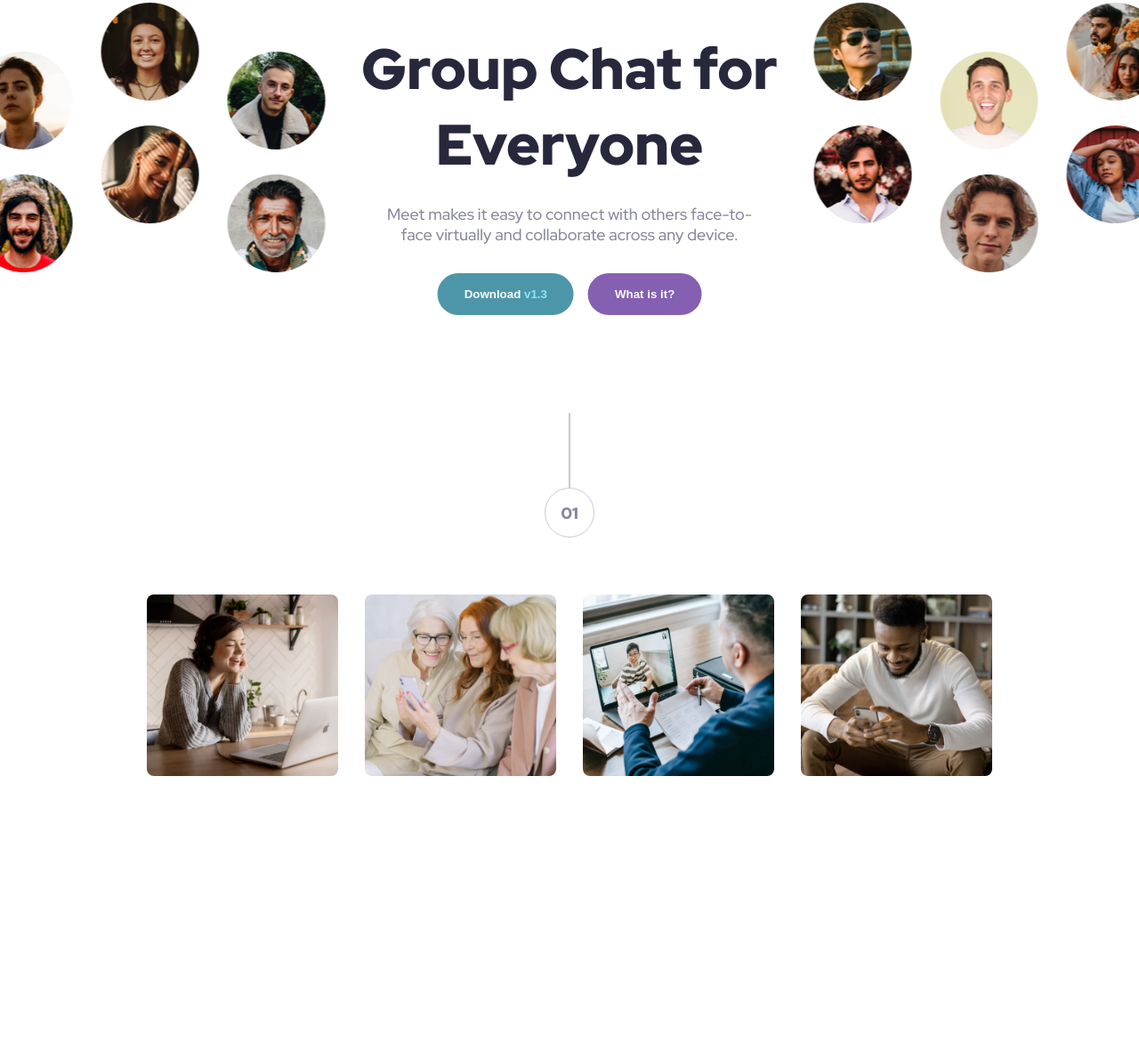
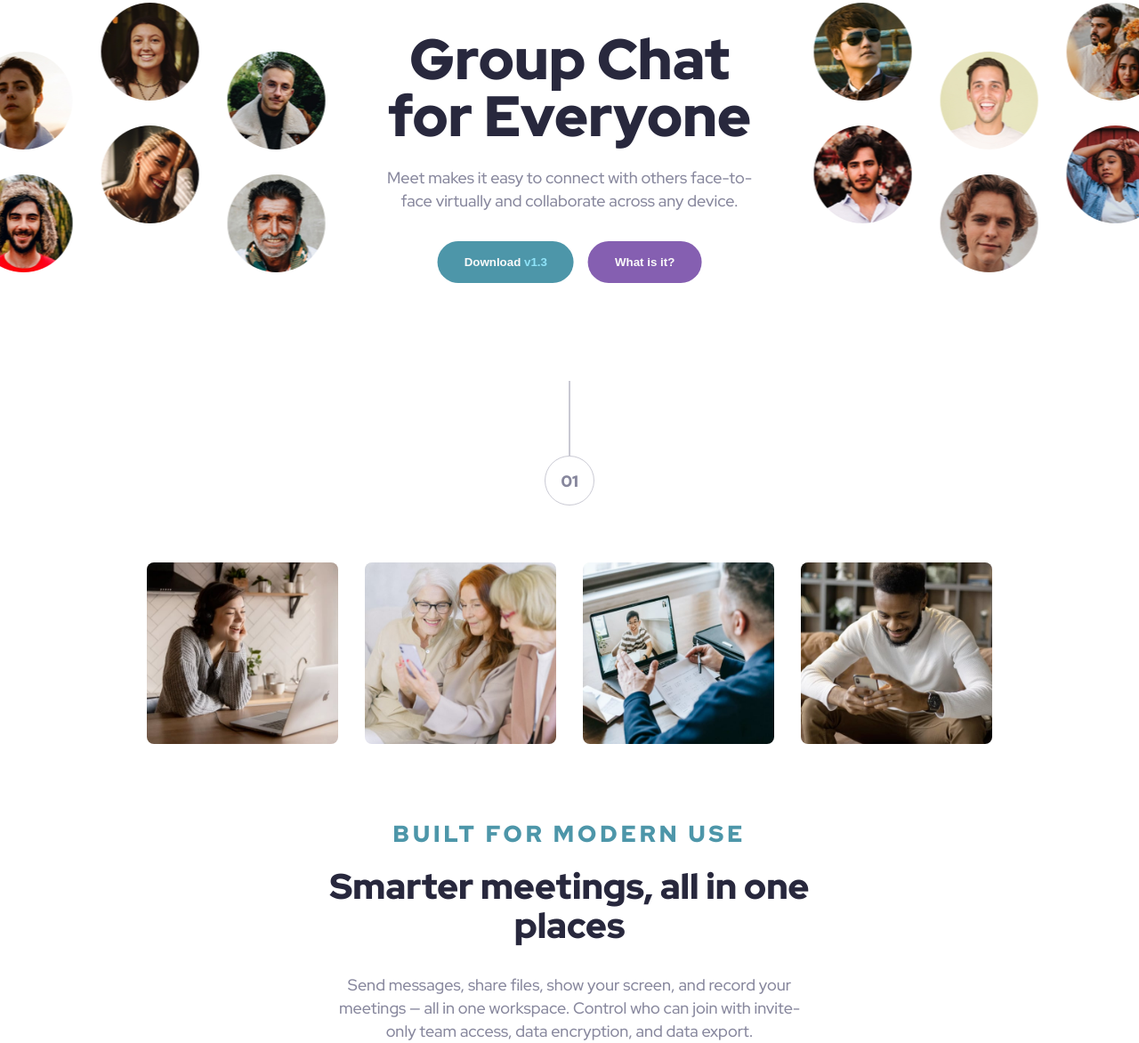
Before and after one commit to delroscol98/Meet-Landing-Page, a website: page index.html in a window 1280 px wide. Shown: the part 169-1341 px from the top of the page at 89% size. Before the commit the page ends 1041 px from the top, so only its background shows below. Drawn offline with Linux system fonts and the light colour scheme.

Commit message:
features added

```diff
--- a/index.html
+++ b/index.html
@@ -76,5 +76,15 @@
         class="images__img"
       />
     </section>
+
+    <section class="features">
+      <h3 class="overline">Built for modern use</h3>
+      <h2 class="heading-2">Smarter meetings, all in one places</h2>
+      <p class="paragraph">
+        Send messages, share files, show your screen, and record your meetings —
+        all in one workspace. Control who can join with invite-only team access,
+        data encryption, and data export.
+      </p>
+    </section>
   </body>
 </html>
--- a/sass/base/typography.scss
+++ b/sass/base/typography.scss
@@ -29,24 +29,25 @@ html {
 
 .heading-1 {
   font-size: clamp(4rem, 10.667vw, 6.4rem);
+  line-height: 1;
 }
 
 .heading-2 {
-  font-size: clamp(4rem, 10.667vw, 4.4rem);
+  font-size: clamp(3.2rem, 8.533vw, 4rem);
+  line-height: calc(44 / 40);
 }
 
 .overline {
   font-size: clamp(1.6rem, 4.267vw, 2.6rem);
   letter-spacing: 0.4rem;
   text-transform: uppercase;
+  color: $turquoise;
+  line-height: calc(26 / 16);
 }
 
 .paragraph {
-  font-size: 1.6rem;
+  font-size: clamp(1.6rem, 2.083vw, 1.8rem);
   font-weight: 500;
   color: $grey;
-
-  @media screen and (min-width: $bp-tablet) {
-    font-size: 1.8rem;
-  }
+  line-height: calc(26 / 18);
 }
--- /dev/null
+++ b/sass/layout/features.scss
@@ -0,0 +1,12 @@
+.features {
+  @include centerHorizontal;
+  width: calc(min(87.2vw, 54rem));
+
+  & .heading-2 {
+    margin: 2.4rem 0 3.2rem;
+
+    @media screen and (min-width: $bp-phone) {
+      margin: 1.6rem 0 3.2rem;
+    }
+  }
+}
--- a/sass/layout/header.scss
+++ b/sass/layout/header.scss
@@ -49,7 +49,7 @@
     }
 
     &--heading {
-      padding: 0 2.4rem;
+      padding: 0 3.4rem;
       margin: calc(4.8rem - 1.6rem) 0 2.4rem;
     }
 
--- a/sass/layout/images.scss
+++ b/sass/layout/images.scss
@@ -3,17 +3,20 @@
   grid-template-columns: repeat(2, 1fr);
   gap: 2.5rem;
   padding: 0 2.4rem;
+  margin-bottom: 6.4rem;
 
   @media screen and (min-width: $bp-phone) {
     grid-template-columns: repeat(4, 1fr);
     gap: 1.1rem;
     padding: 0 4rem;
+    margin-bottom: 4.8rem;
   }
 
   @media screen and (min-width: $bp-laptop) {
     grid-template-columns: repeat(4, 1fr);
     gap: 3rem;
     padding: 0 16.5rem;
+    margin-bottom: 8rem;
   }
   &__img {
     width: 100%;
--- a/sass/main.scss
+++ b/sass/main.scss
@@ -7,5 +7,6 @@
 @import "components/number";
 @import "components/button";
 
+@import "layout/features";
 @import "layout/header";
 @import "layout/images";
```
Also changed, not shown: css/style.css.
